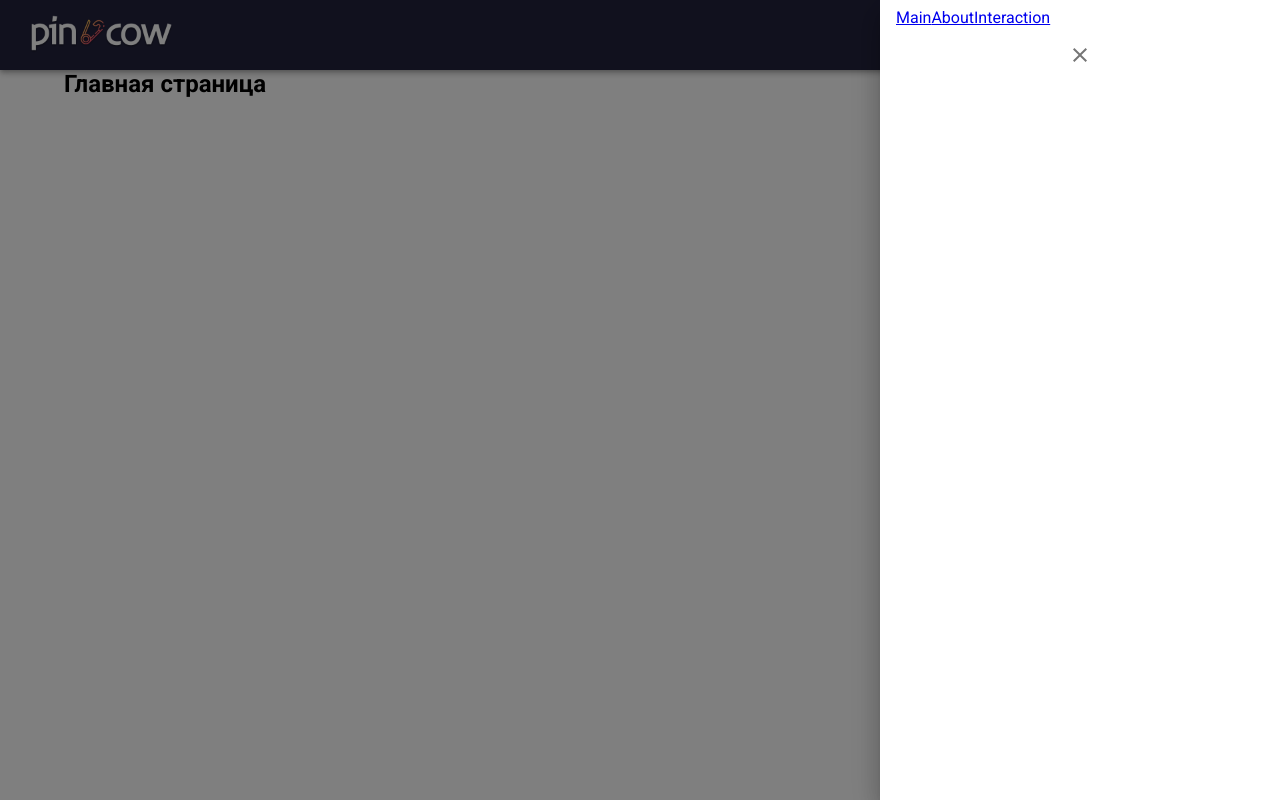
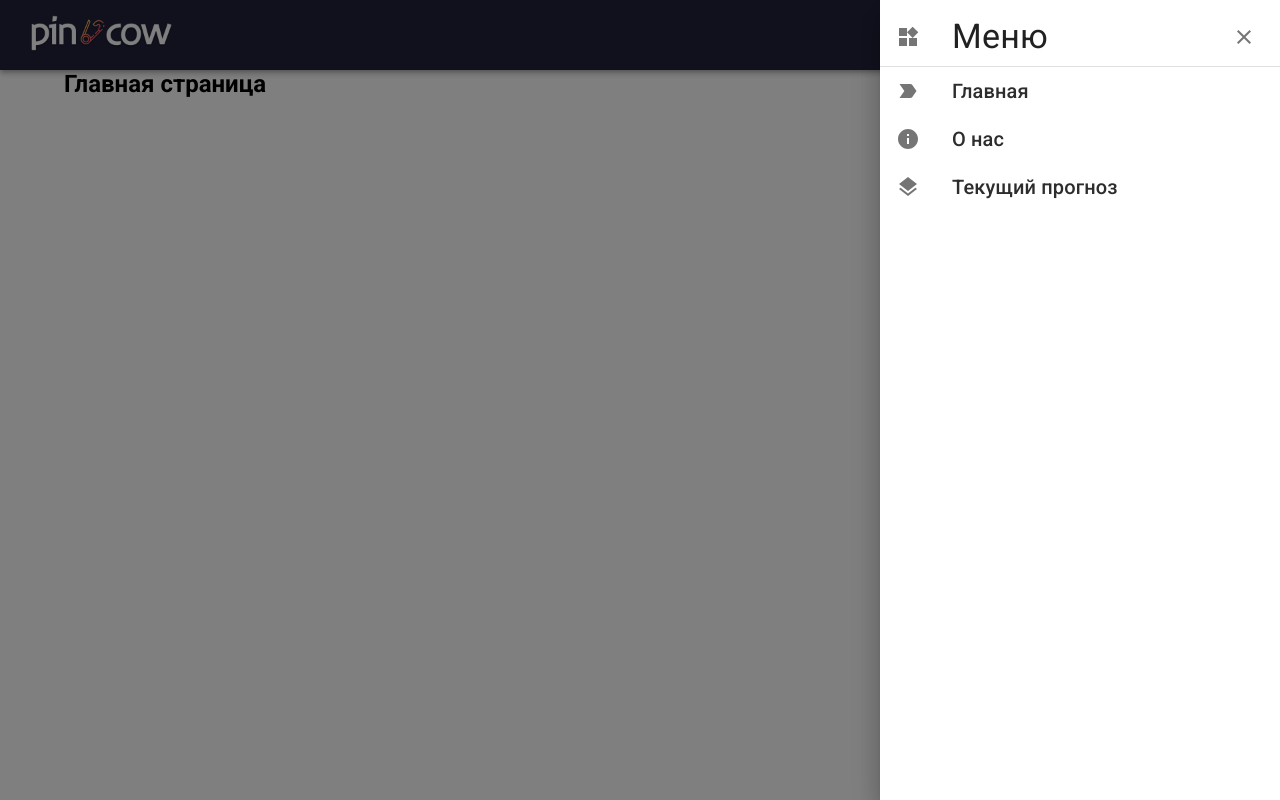
Before and after one commit to evgeniy-kolmak/pincow, a React (Create React App) app: page / in a window 1280 px wide. Both pictures are taken after a click on the button 1236 px from the left and 34 px from the top of the page. Built offline with nearby package versions, Linux system fonts and the light colour scheme; no server answers; grey boxes are pictures that could not be loaded.

Commit message:
fix: sidebar

```diff
--- a/src/components/Sidebar.jsx
+++ b/src/components/Sidebar.jsx
@@ -1,6 +1,9 @@
-import { Drawer, ListItem, IconButton } from "@mui/material";
-import { Link } from 'react-router-dom'
-import CloseIcon from '@mui/icons-material/Close';
+import { Drawer, List, ListItem, ListItemIcon, Typography, Divider, Avatar, IconButton } from "@mui/material";
+import { Close, Widgets, LabelImportant, Info, Layers } from '@mui/icons-material';
+import { Link } from 'react-router-dom';
+
+
+
 
 
 export default function Sidebar(props) {
@@ -12,14 +15,37 @@ export default function Sidebar(props) {
       open={menuOpen}
       onClose={closeMenu}
     >
-      <ListItem sx={{ width: '400px' }}>
-        <Link to='/'>Main</Link>
-        <Link to='about'>About</Link>
-        <Link to='interaction'>Interaction</Link>
-      </ListItem>
-      <IconButton onClick={closeMenu}>
-        <CloseIcon />
-      </IconButton>
+      <List sx={{ width: '400px' }}>
+        <ListItem>
+          <ListItemIcon>
+            <Widgets />
+          </ListItemIcon>
+          <Typography variant='h4' component='span' sx={{ flexGrow: 1 }}>Меню</Typography>
+          <IconButton onClick={closeMenu}>
+            <Close />
+          </IconButton>
+        </ListItem>
+        <Divider />
+        <ListItem >
+          <ListItemIcon>
+            <LabelImportant />
+          </ListItemIcon>
+          <Link style={{ color: '#2d2d2d', textDecoration: 'none' }} to='/'><Typography variant="h6" component='span'>Главная</Typography></Link>
+        </ListItem>
+        <ListItem >
+          <ListItemIcon>
+            <Info />
+          </ListItemIcon>
+          <Link style={{ color: '#2d2d2d', textDecoration: 'none' }} to='about'><Typography variant="h6" component='span'>О нас</Typography></Link>
+        </ListItem>
+        <ListItem>
+          <ListItemIcon>
+            <Layers />
+          </ListItemIcon>
+          <Link style={{ color: '#2d2d2d', textDecoration: 'none' }} to='interaction'><Typography variant="h6" component='span'>Текущий прогноз</Typography>
+          </Link>
+        </ListItem>
+      </List>
     </Drawer >
 
   );
```
